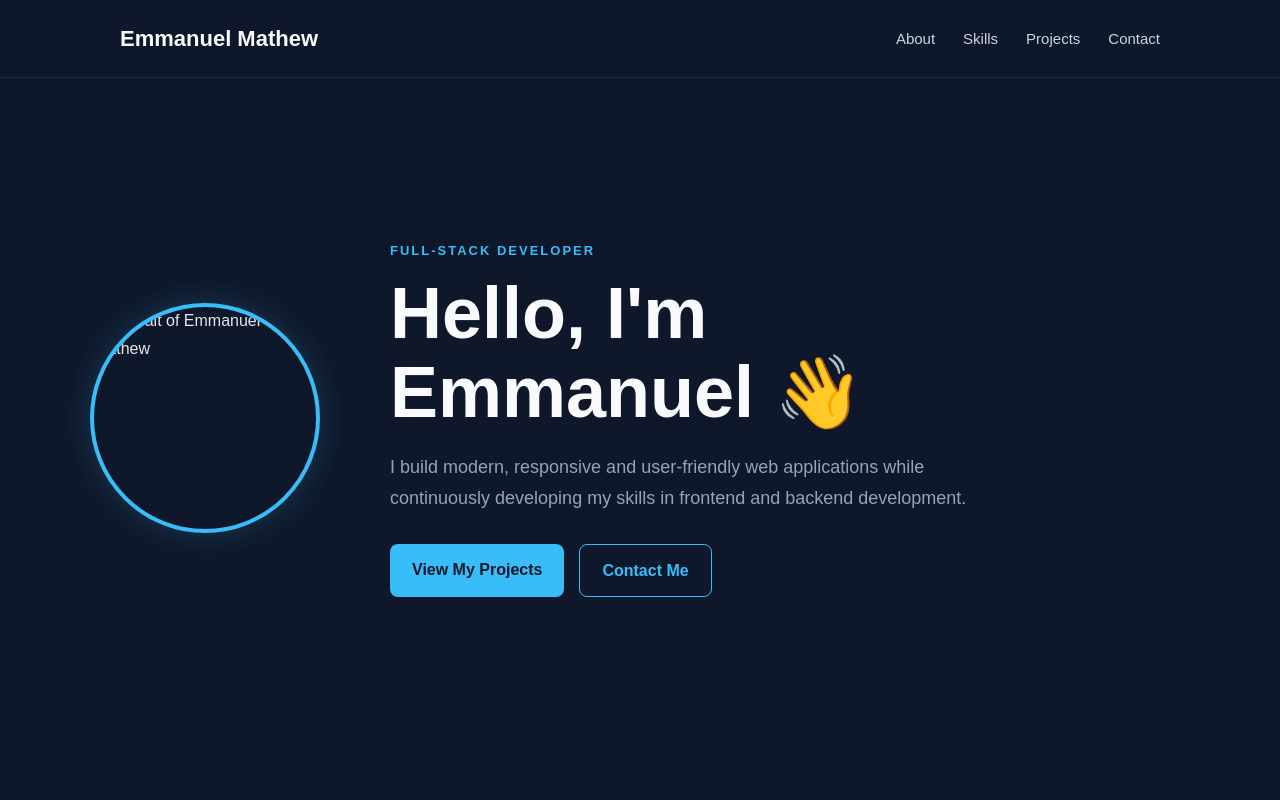
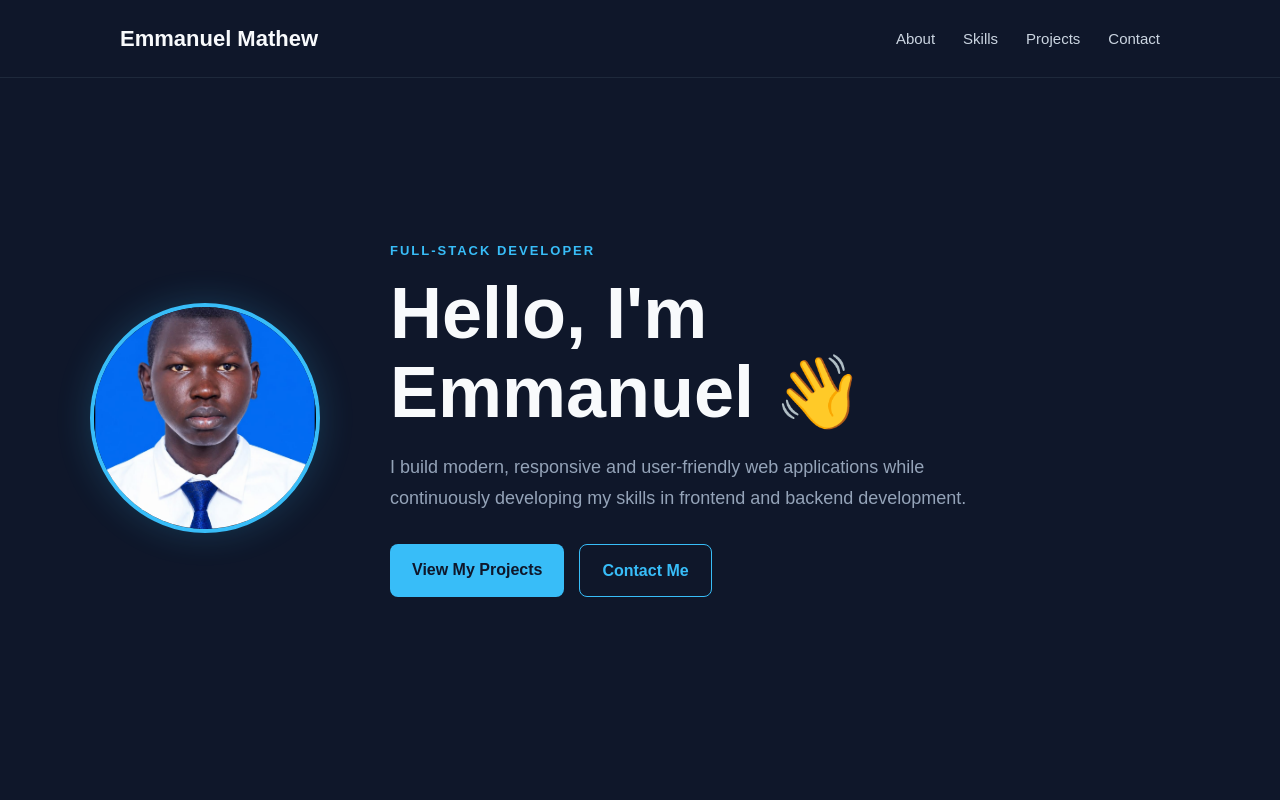
Before and after one commit to emmanuelmathew643-a11y/My-portfolio_website, a plain HTML site: page index.html in a window 1280 px wide. Shown: the top 800 px of the page. Drawn offline with Linux system fonts and the light colour scheme.

Commit message:
Add profile photo

```diff
--- a/index.html
+++ b/index.html
@@ -34,7 +34,7 @@
         <div class="hero-content">
 
             <!-- Replace this image later with your real profile photo -->
-            <img src="images/me.svg"
+            <img src="images/profile.jpg"
                 alt="Portrait of Emmanuel Mathew"
                 class="profile-photo">
 
```
Also changed, not shown: images/profile.jpg (added).
